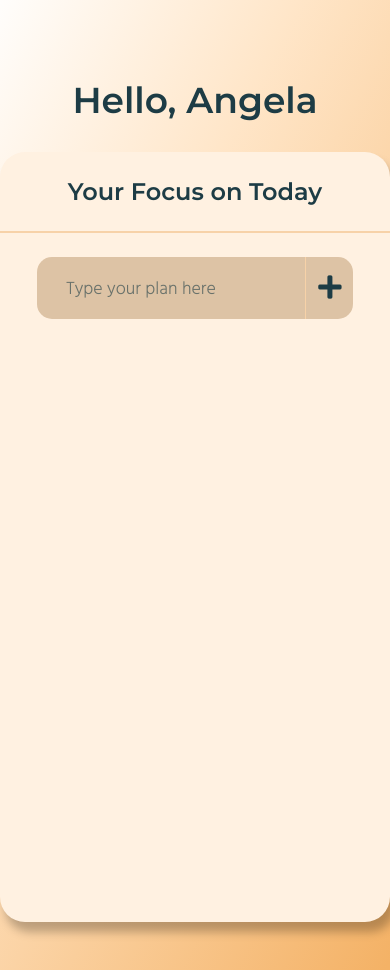
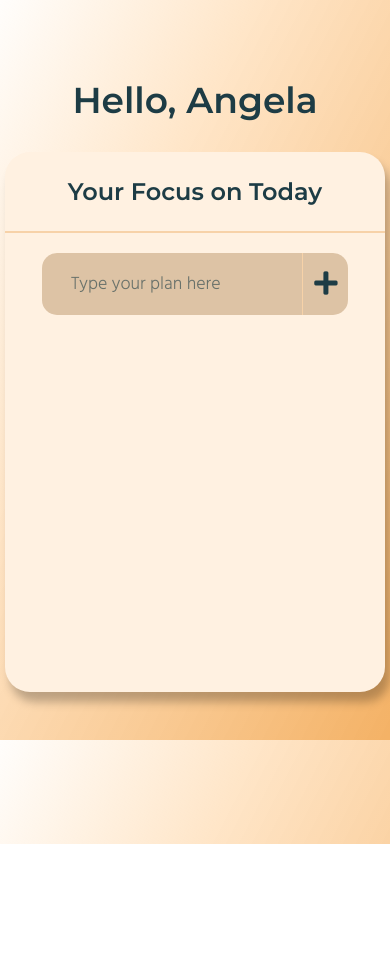
Before and after one commit to Anggito02/To-do-App, a React (Create React App) app: page / in a window 390 px wide. After the commit the page ends 844 px from the top, so only its background shows below. Built offline with nearby package versions, Linux system fonts and the light colour scheme.

Commit message:
Responsive List

```diff
--- a/src/App.css
+++ b/src/App.css
@@ -54,7 +54,7 @@ header {
 }
 
 section {
-  padding: 24px 37px;
+  padding: 20px 37px;
 }
 
 #to-do-form {
--- a/src/AppResponsive.css
+++ b/src/AppResponsive.css
@@ -2,6 +2,13 @@
 @media screen and (min-width: 680px) {
     .to-do-card {
         width: 551px;
+    }
+}
+
+@media screen and (max-width: 680px){
+    .to-do-card {
+        min-width: 380px;
+        min-height: 540px;
     }
 }
 
@@ -15,7 +22,8 @@
         font-size: 24px;
     }
 
-    #add-task::placeholder {
+    #add-task::placeholder,
+    #add-task[type=text] {
         font-size: 18px;
     }
 }
--- a/src/ListItem.css
+++ b/src/ListItem.css
@@ -1,7 +1,7 @@
 .task-wrapper {
     min-height: 60px;
 
-    margin: 20px 37px;
+    margin: 20px 39px;
     padding: 0px 27px;
 
     display: flex;
--- a/src/ListItem.js
+++ b/src/ListItem.js
@@ -1,5 +1,6 @@
 import React from "react";
 import './ListItem.css';
+import './ListItemResponsive.css';
 
 function ListItem(props) {
     const items = props.items;
--- /dev/null
+++ b/src/ListItemResponsive.css
@@ -0,0 +1,9 @@
+@media screen and (max-width: 680px) {
+    .task-wrapper {
+        margin: 10px 35px;
+    }
+
+    .new-list {
+        font-size: 16px;
+    }
+}
```
